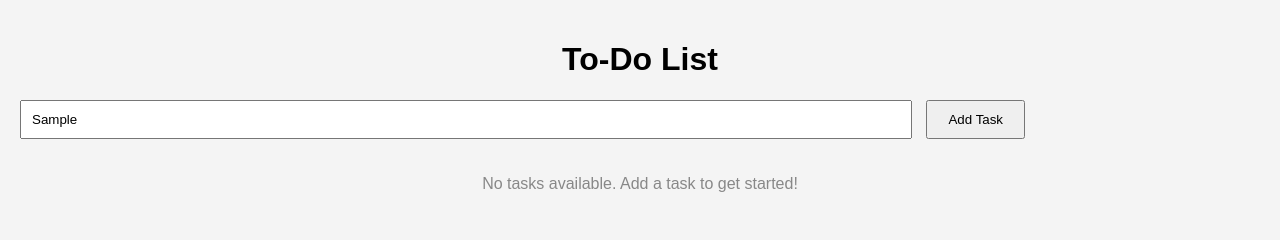
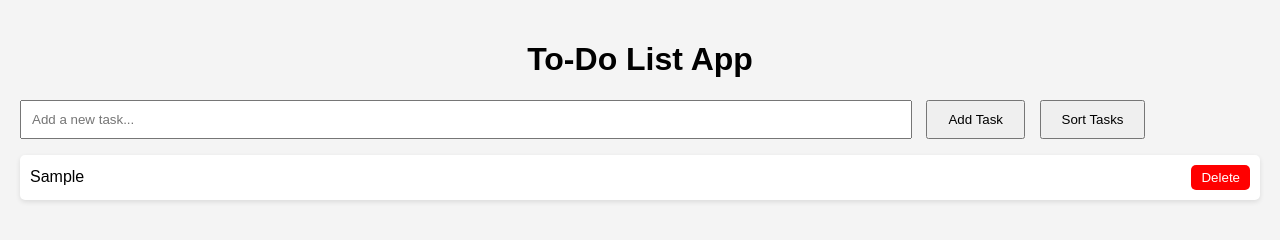
Before and after one commit to 23f3002017/todo-app-xyz, a website: page index.html in a window 1280 px wide. Both pictures are taken after typing "Sample" into the empty fields and a click on the button "Add Task". Drawn offline with Linux system fonts and the light colour scheme.

Commit message:
Round 2: Improved app - Add ability to sort tasks by date created

```diff
--- a/index.html
+++ b/index.html
@@ -21,6 +21,10 @@
         }
         #addTaskButton {
             padding: 10px 20px;
+        }
+        #sortTasksButton {
+            padding: 10px 20px;
+            margin-left: 10px;
         }
         ul {
             list-style-type: none;
@@ -59,48 +63,73 @@
     </style>
 </head>
 <body>
-    <h1>To-Do List</h1>
-    <input type="text" id="taskInput" aria-label="New task" placeholder="Add a new task..." />
+    <h1>To-Do List App</h1>
+    <input type="text" id="taskInput" placeholder="Add a new task...">
     <button id="addTaskButton">Add Task</button>
-    <ul id="taskList" aria-live="polite"></ul>
-    <div id="emptyState" class="empty-state" aria-hidden="true">No tasks available. Add a task to get started!</div>
+    <button id="sortTasksButton">Sort Tasks</button>
+    <ul id="taskList"></ul>
+    <div class="empty-state" id="emptyState">No tasks available</div>
 
     <script>
         const taskInput = document.getElementById('taskInput');
         const addTaskButton = document.getElementById('addTaskButton');
         const taskList = document.getElementById('taskList');
         const emptyState = document.getElementById('emptyState');
+        const sortTasksButton = document.getElementById('sortTasksButton');
+        let tasks = JSON.parse(localStorage.getItem('tasks')) || [];
 
-        let tasks = []; // Array to hold tasks
-
-        // Function to render tasks
         function renderTasks() {
-            // Clear the current task list
             taskList.innerHTML = '';
             if (tasks.length === 0) {
-                // Show empty state if no tasks
-                emptyState.setAttribute('aria-hidden', 'false');
+                emptyState.style.display = 'block';
             } else {
-                emptyState.setAttribute('aria-hidden', 'true');
-                // Populate the task list
+                emptyState.style.display = 'none';
                 tasks.forEach((task, index) => {
                     const li = document.createElement('li');
                     li.textContent = task.text;
                     if (task.completed) {
-                        li.classList.add('completed'); // Mark as completed
+                        li.classList.add('completed');
                     }
-                    // Create a checkbox for completing task
-                    const checkbox = document.createElement('input');
-                    checkbox.type = 'checkbox';
-                    checkbox.checked = task.completed;
-                    checkbox.addEventListener('change', () => {
-                        task.completed = checkbox.checked; // Update completed status
-                        renderTasks(); // Re-render tasks
-                    });
-                    li.prepend(checkbox);
-
-                    // Create delete button
                     const deleteButton = document.createElement('button');
                     deleteButton.textContent = 'Delete';
                     deleteButton.className = 'deleteButton';
-                    deleteButton
+                    deleteButton.onclick = () => {
+                        tasks.splice(index, 1);
+                        saveTasks();
+                        renderTasks();
+                    };
+                    li.appendChild(deleteButton);
+                    taskList.appendChild(li);
+                });
+            }
+        }
+
+        function saveTasks() {
+            localStorage.setItem('tasks', JSON.stringify(tasks));
+        }
+
+        addTaskButton.onclick = () => {
+            const taskText = taskInput.value;
+            if (taskText) {
+                const newTask = {
+                    text: taskText,
+                    completed: false,
+                    createdAt: new Date().getTime()
+                };
+                tasks.push(newTask);
+                taskInput.value = '';
+                saveTasks();
+                renderTasks();
+            }
+        };
+
+        sortTasksButton.onclick = () => {
+            tasks.sort((a, b) => a.createdAt - b.createdAt);
+            saveTasks();
+            renderTasks();
+        };
+
+        renderTasks();
+    </script>
+</body>
+</html>
```
Also changed, not shown: README.md.
